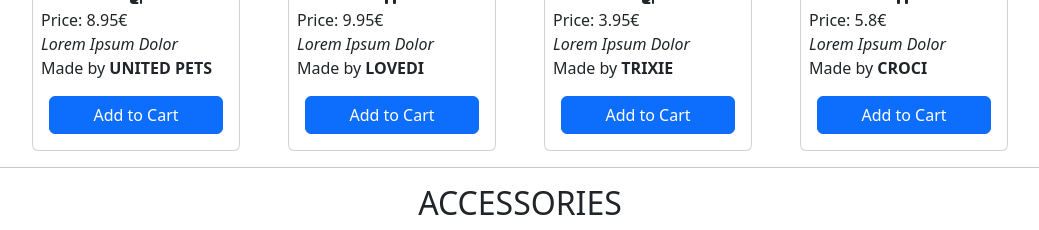
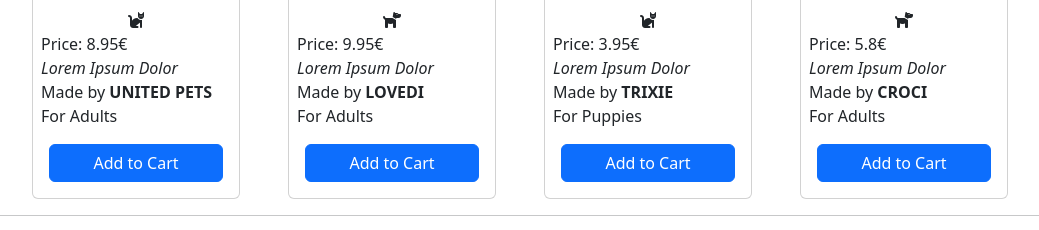
Before and after one commit to GiuliaSetti/php-oop-2, a PHP site: page / in a window 1280 px wide. Shown: the part 1174-1404 px from the top of the page, without its empty margins (120-1159 px from the left). Run offline with PHP 8.4, Linux system fonts and the light colour scheme.

Commit message:
feat: added Trait between Food and Toy

```diff
--- a/Models/Food.php
+++ b/Models/Food.php
@@ -4,13 +4,19 @@
     require_once __DIR__ . '/Product.php';
     require_once __DIR__ . '/Pet.php';
 
+    //tratti
+    require_once __DIR__ . '/../Traits/Age.php';
+
+
     //classe FOOD che estende PRODOTTI
     class Food extends Product
     {
+        use Age;
+
         protected $weight;
         protected $ingredients;
 
-        function __construct(string $name, Pet $pet, float $price, string $image, string $desc, float $weight, array $ingredients)
+        function __construct(string $name, Pet $pet, float $price, string $image, string $desc, float $weight, array $ingredients, string $age)
         {
             //proprietà della classe genitore
             parent::__construct($name, $pet, $price, $image,  $desc);
@@ -18,6 +24,7 @@
             //proprietà aggiuntive della classe figlio
             $this->weight = $weight;
             $this->ingredients = $ingredients;
+            $this->age = $age;
         }
 
 
--- a/Models/Toy.php
+++ b/Models/Toy.php
@@ -1,21 +1,28 @@
 <?php
-   //requires per il corretto funzionamento delle classi figlio - da correzione.
-   require_once __DIR__ . '/Product.php';
-   require_once __DIR__ . '/Pet.php';
+    //requires per il corretto funzionamento delle classi figlio - da correzione.
+    require_once __DIR__ . '/Product.php';
+    require_once __DIR__ . '/Pet.php';
+
+   //tratti
+    require_once __DIR__ . '/../Traits/Age.php';
 
     //classe TOY che estende PRODOTTI
     class Toy extends Product
     {
+
+        use Age;
+
         // cambiato in protected e brand - age e material cancellati per usarli come trait (?)
         protected $brand;
 
-        function __construct(string $name, Pet $pet, float $price, string $image, string $desc, string $brand)
+        function __construct(string $name, Pet $pet, float $price, string $image, string $desc, string $brand, string $age)
         {
             //proprietà della classe genitore
             parent::__construct($name, $pet, $price, $image,  $desc);
 
             //proprietà aggiuntive della classe figlio
             $this->brand = $brand;
+            $this->age = $age;
 
         }
 
--- a/Partials/main.php
+++ b/Partials/main.php
@@ -38,6 +38,7 @@
                                 <div>Price: <?= $product->getPrice(); ?></div>
                                 <div class="fst-italic"><?= $product->getDesc(); ?></div>
                                 <div>Weight: <?= $product->getWeigth() ?>kg</div>
+                                <div>For <?= $product->getAge() ?></div>
 
                             </div>
 
@@ -92,6 +93,7 @@
                                 <div>Price: <?= $product->getPrice(); ?></div>
                                 <div class="fst-italic"><?= $product->getDesc(); ?></div>
                                 <div>Made by <b class="text-uppercase"><?= $product->getBrand() ?></b> </div>
+                                <div>For <?= $product->getAge() ?></div>
 
                             </div>
 
--- /dev/null
+++ b/Traits/Age.php
@@ -0,0 +1,11 @@
+<!-- between food and toys -->
+
+<?php
+
+trait Age {
+  protected $age;
+
+  public function getAge(){
+    return $this->age;
+  }
+}
--- a/db.php
+++ b/db.php
@@ -12,18 +12,18 @@
 
 
     $foods = [
-        new Food('Orijen Dog Small Breed', $categories[0], 9.99, 'https://arcaplanet.vtexassets.com/arquivos/ids/271585/Orijen-Adult-Small-Breed.jpg?v=1769497911', 'Lorem Ipsum Dolor', 1.8, ['Chicken', 'Turkey']),
-        new Food('Virtus Cat Adult Natural Lattina 150G', $categories[1], 1.47, 'https://arcaplanet.vtexassets.com/arquivos/ids/272312/virtus-cat-deep-sea-formula-multipack-24x150g.jpg?v=1769621064', 'Lorem Ipsum Dolor', 0.15, ['Salmon', 'Tuna']),
-        new Food('Edgard & Cooper Dog Adult Bio Organic Pollo e Tacchino', $categories[0], 58.49, 'https://arcaplanet.vtexassets.com/arquivos/ids/268536/edgard-cooper-dog-adult-bio-organic-pollo-e-tacchino-front.jpg?v=1768484098', 'Lorem Ipsum Dolor', 7, ['Chicken', 'Turkey']),
+        new Food('Orijen Dog Small Breed', $categories[0], 9.99, 'https://arcaplanet.vtexassets.com/arquivos/ids/271585/Orijen-Adult-Small-Breed.jpg?v=1769497911', 'Lorem Ipsum Dolor', 1.8, ['Chicken', 'Turkey'], 'Puppies'),
+        new Food('Virtus Cat Adult Natural Lattina 150G', $categories[1], 1.47, 'https://arcaplanet.vtexassets.com/arquivos/ids/272312/virtus-cat-deep-sea-formula-multipack-24x150g.jpg?v=1769621064', 'Lorem Ipsum Dolor', 0.15, ['Salmon', 'Tuna'], 'Adults'),
+        new Food('Edgard & Cooper Dog Adult Bio Organic Pollo e Tacchino', $categories[0], 58.49, 'https://arcaplanet.vtexassets.com/arquivos/ids/268536/edgard-cooper-dog-adult-bio-organic-pollo-e-tacchino-front.jpg?v=1768484098', 'Lorem Ipsum Dolor', 7, ['Chicken', 'Turkey'], 'Adults'),
     ];
 
 
     $toys = [
 
-        new Toy('Aromastories Gemma Peluche per Gatto', $categories[1], 8.95,'https://arcaplanet.vtexassets.com/arquivos/ids/270329/united-pets-aromastories-gemma-verde-gatto-2.jpg?v=1769386345', 'Lorem Ipsum Dolor', 'United Pets'),
-        new Toy('Gioco Cane Peluche Tira Molla Tigre', $categories[0], 9.95,'https://arcaplanet.vtexassets.com/arquivos/ids/273109/LOVEDI-GIOCO-CANE-PELUCHE-TIRA-MOLLA-TIGRE.jpg?v=1769615490', 'Lorem Ipsum Dolor', 'Lovedi'),
-        new Toy('Palla Snack per Gatti', $categories[1], 3.95,'https://arcaplanet.vtexassets.com/arquivos/ids/272912/trixie-snack-ball-gatto-rossa.jpg?v=1769559144', 'Lorem Ipsum Dolor', 'Trixie'),
-        new Toy('Pecorella in Lattice per Cane', $categories[0], 5.80,'https://arcaplanet.vtexassets.com/arquivos/ids/273098/croci-sheep-gioco-in-lattice.jpg?v=1768568684', 'Lorem Ipsum Dolor', 'Croci'),
+        new Toy('Aromastories Gemma Peluche per Gatto', $categories[1], 8.95,'https://arcaplanet.vtexassets.com/arquivos/ids/270329/united-pets-aromastories-gemma-verde-gatto-2.jpg?v=1769386345', 'Lorem Ipsum Dolor', 'United Pets', 'Adults', 'Fabric'),
+        new Toy('Gioco Cane Peluche Tira Molla Tigre', $categories[0], 9.95,'https://arcaplanet.vtexassets.com/arquivos/ids/273109/LOVEDI-GIOCO-CANE-PELUCHE-TIRA-MOLLA-TIGRE.jpg?v=1769615490', 'Lorem Ipsum Dolor', 'Lovedi', 'Adults', 'Fabric'),
+        new Toy('Palla Snack per Gatti', $categories[1], 3.95,'https://arcaplanet.vtexassets.com/arquivos/ids/272912/trixie-snack-ball-gatto-rossa.jpg?v=1769559144', 'Lorem Ipsum Dolor', 'Trixie', 'Puppies', 'Plastic'),
+        new Toy('Pecorella in Lattice per Cane', $categories[0], 5.80,'https://arcaplanet.vtexassets.com/arquivos/ids/273098/croci-sheep-gioco-in-lattice.jpg?v=1768568684', 'Lorem Ipsum Dolor', 'Croci', 'Adults', 'Rubber'),
 
     ];
 
```
Also changed, not shown: Traits/Material.php (added, +11 -0 lines), Traits/Size.php (added, +11 -0 lines).
